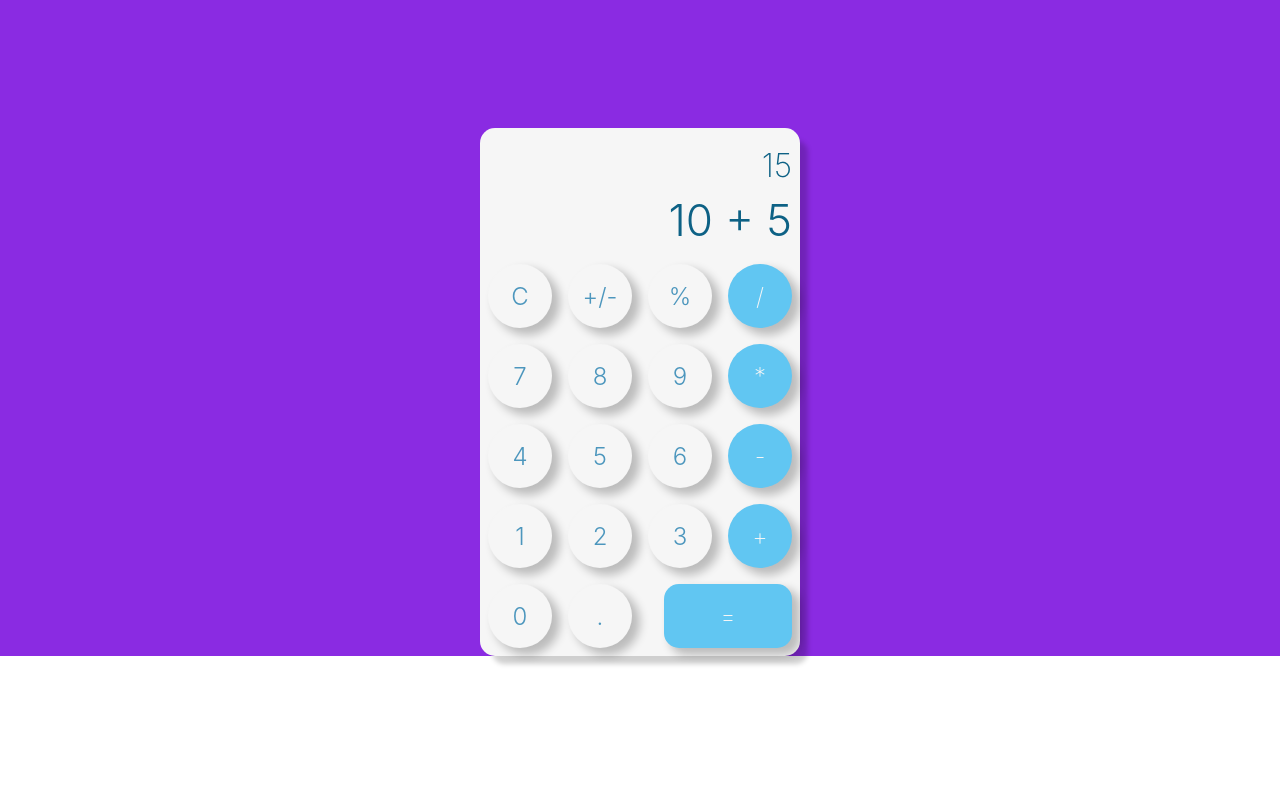
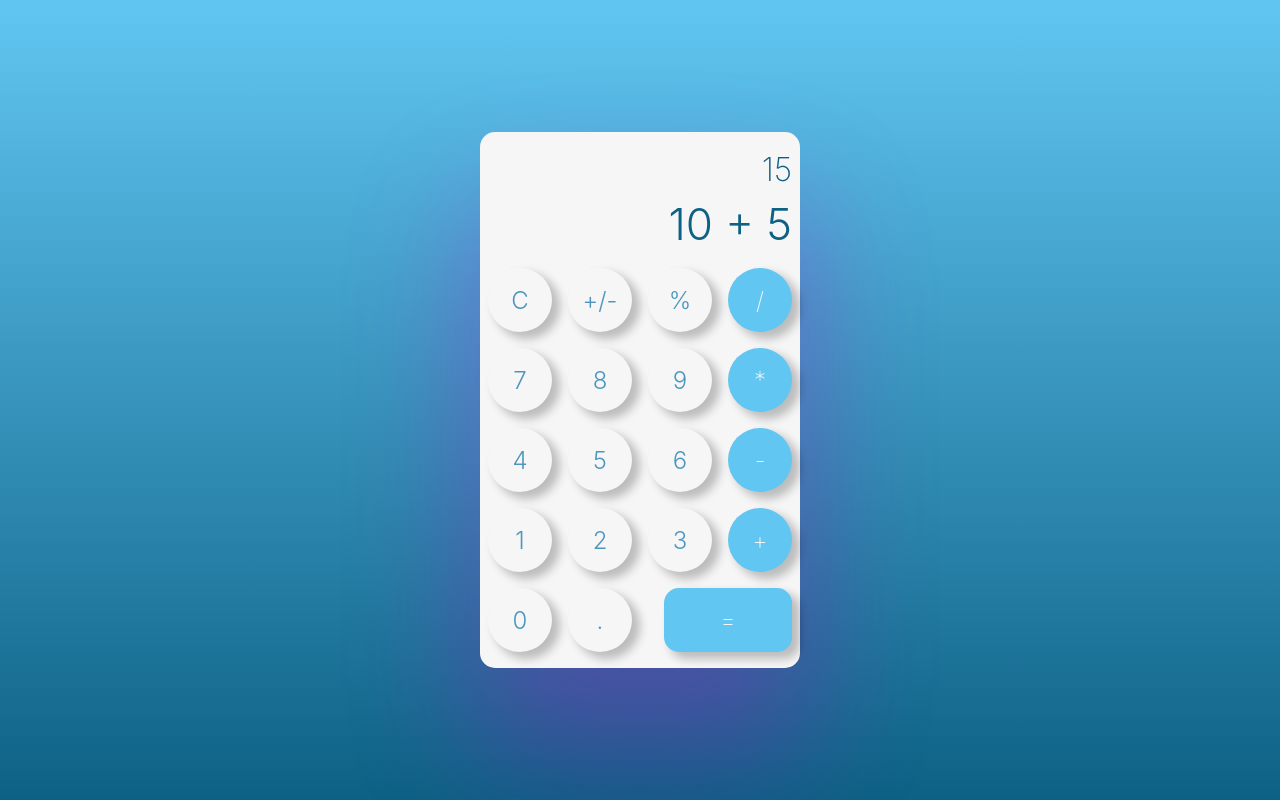
Before and after one commit to ikari-shirei/react-calculator, a React (Create React App) app: page / in a window 1280 px wide. Built offline with nearby package versions, Linux system fonts and the light colour scheme.

Commit message:
Update style

```diff
--- a/src/App.scss
+++ b/src/App.scss
@@ -3,6 +3,15 @@
   align-items: center;
   justify-content: center;
   background-color: blueviolet;
+  height: 100vh;
+
+  background: rgb(168, 168, 168);
+  background: linear-gradient(
+    0deg,
+    rgba(168, 168, 168, 1) 0%,
+    rgba(13, 97, 133, 1) 0%,
+    rgba(97, 198, 242, 1) 100%
+  );
 }
 
 @mixin box-shadow {
@@ -11,14 +20,21 @@
   -moz-box-shadow: 10px 10px 5px -2px rgba(0, 0, 0, 0.19);
 }
 
+@mixin box-shadow-2 {
+  box-shadow: 0px 77px 123px 9px rgba(184, 5, 196, 0.3);
+  -webkit-box-shadow: 0px 77px 123px 9px rgba(184, 5, 196, 0.3);
+  -moz-box-shadow: 0px 77px 123px 9px rgba(184, 5, 196, 0.3);
+}
+
 .calculator-container {
   position: relative;
   display: flex;
   flex-direction: column;
   background-color: #f6f6f6;
-  margin-top: 128px;
   border-radius: 15px;
-  @include box-shadow();
+  padding-bottom: 8px;
+  /* @include box-shadow(); */
+  @include box-shadow-2();
 
   .calculator-top {
     display: flex;
```
